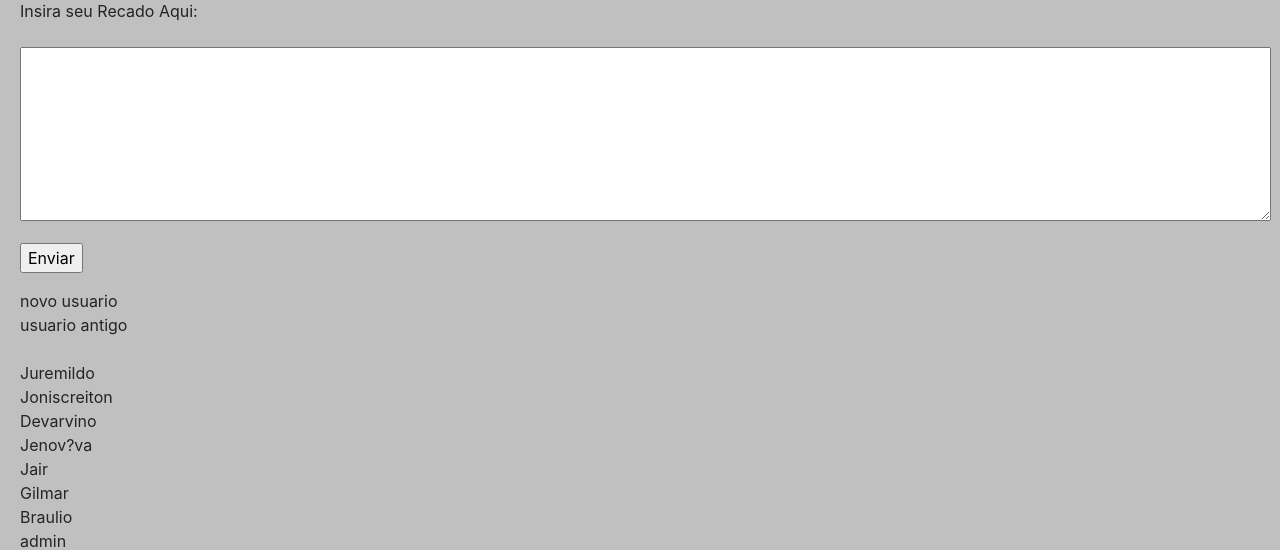
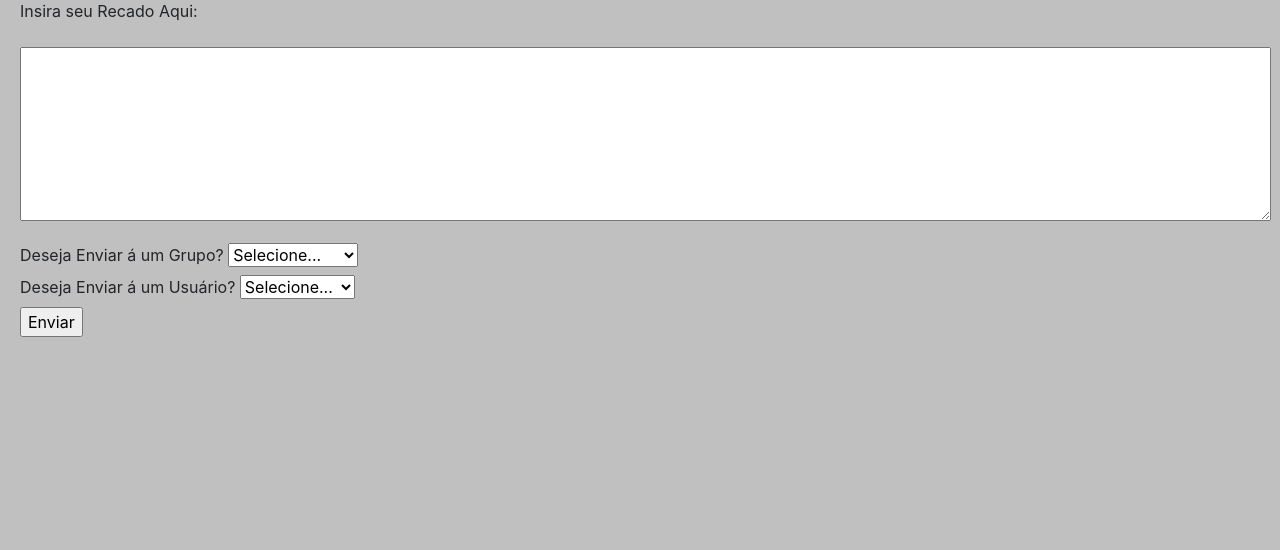
Before and after one commit to emersonrs01/BussMen, a PHP site: page /view/enviar.php in a window 1280 px wide. Shown: the part 115-665 px from the top of the page. Run offline with PHP 8.4, Linux system fonts and the light colour scheme; a user stored in the database is signed in; data comes from the database, SQL or seed files in the repository.

Commit message:
revisão edgar emerson

```diff
--- a/controller/UserController.php
+++ b/controller/UserController.php
@@ -58,30 +58,26 @@ class UserController {
       unset($user);
     }
   }
-  public function buscaCadastro() {
+  public function buscaCadastro($op) {
       $DAO = new UserDAO();
       $grupo = $DAO->Listar("grupo");
       $usuario = $DAO->Listar("usuario");
+      if($op==1){
         if(count($grupo) > 0) {
+          echo "<option>Selecione...</option>";
           for($i = 0; $i < count($grupo); $i++) {
             $nome   = $grupo[$i]->nome;
-
-          if($nome)
-            echo "<td style=\"text-align: left;\">$nome</td>";
-
-          echo "<br>";
+            echo "<option>$nome</option>";
           }
         }
-
+      }else{
       echo"<br>";
       if(count($usuario) > 0) {
+        echo "<option>Selecione...</option>";
         for($i = 0; $i < count($usuario); $i++) {
           $nome   = $usuario[$i]->nome;
-
-        if($nome)
-          echo "<td style=\"text-align: left;\">$nome</td>";
-
-        echo "<br>";
+          echo "<option>$nome</option>";
+        }
       }
     }
 
--- a/view/enviar.php
+++ b/view/enviar.php
@@ -6,6 +6,8 @@
 <body>
     <?php
         include("../include/SessaoValidate.php");
+        include_once("../controller/UserController.php");
+            $pesq = new UserController();
     ?>
 	<br>
 	<h2>Enviar Mensagem</h2><br>
@@ -14,14 +16,13 @@
     <label>Insira seu Recado Aqui:</label></p>
     <p><textarea name="mensagem" cols="120" rows="7"></textarea></p>
 
-<p><input type="submit" name="button" id="button" value="Enviar"></p>
-</form>
+    <label for="">Deseja Enviar á um Grupo? </label>
+    <select name="envgrp" id="envgrp"><?php $pesq->buscaCadastro(1);?></select><br>
 
-<?php
-    include_once("../controller/UserController.php");
-    $pesq = new UserController();
-    $pesq->buscaCadastro();
-  ?>
+    <label for="">Deseja Enviar á um Usuário? </label>
+    <select name="envusr" id="envusr"><?php $pesq->buscaCadastro(2);?></select><br>
+
+    <input type="submit" name="button" id="button" value="Enviar"></input>
 
     <?php
         include 'footer.php';
```
Lines whose indentation alone changed are shown as unchanged.
